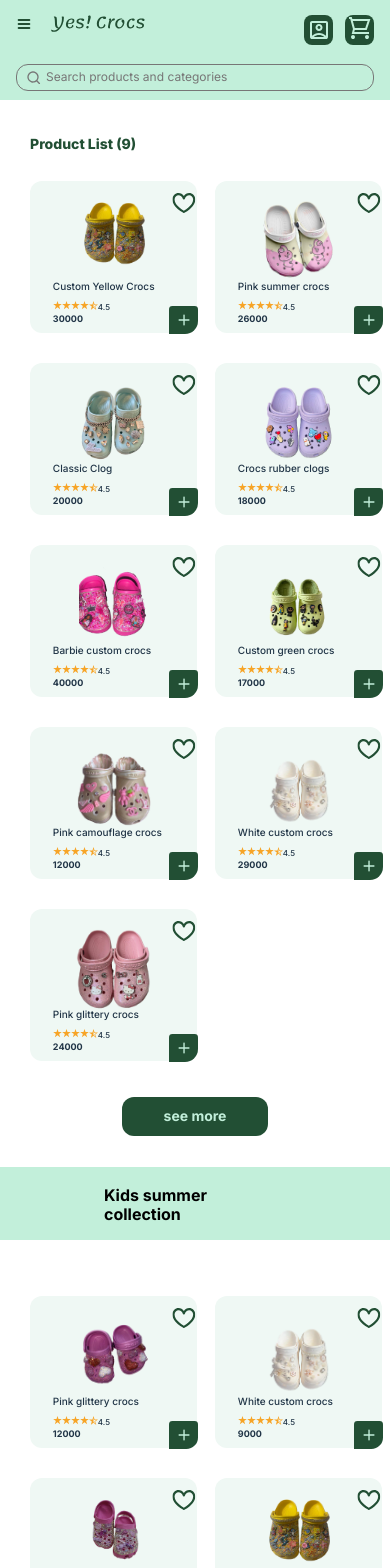
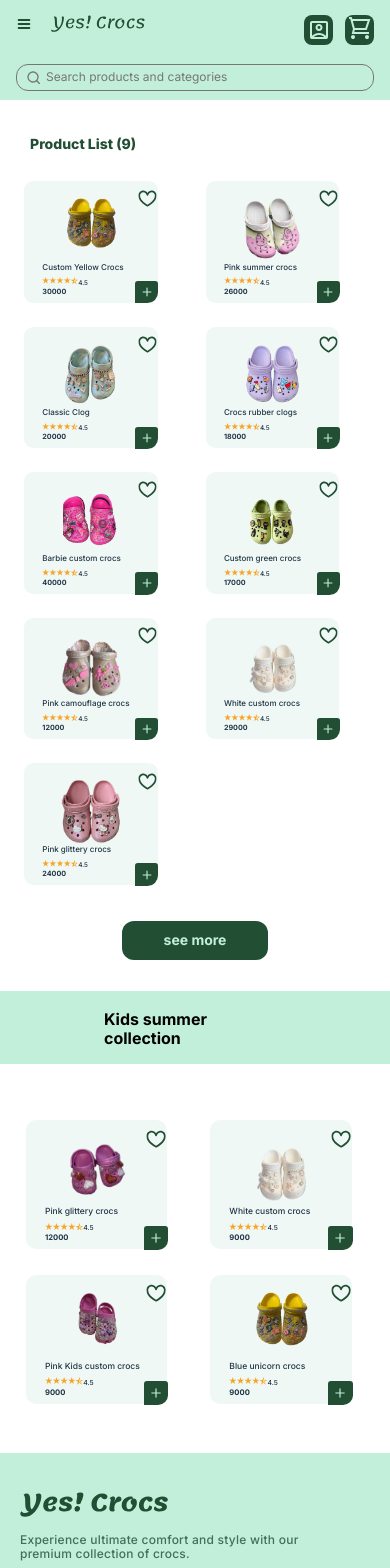
Before and after one commit to TobiLean/yes_crocs, a React (Vite) app: page / in a window 390 px wide. Shown: the top 1568 px of the page. Built offline with nearby package versions, Linux system fonts and the light colour scheme.

Commit message:
better responsiveness on smaller screens

```diff
--- a/src/App.css
+++ b/src/App.css
@@ -1928,3 +1928,31 @@
     border-radius: 0px 4px 4px 0px;
   }
 }
+
+@media screen and (max-width: 1400px) and (min-width: 1000px) {
+  .product-grid {
+    zoom: 0.8;
+  }
+
+  .special-section-grid {
+    zoom: 0.85;
+  }
+}
+
+@media screen and (max-width: 400px) and (min-width: 300px) {
+  .product-grid {
+    zoom: 0.8;
+  }
+
+  .special-section-grid {
+    zoom: 0.85;
+  }
+
+  .product-grid {
+    column-gap: 60px;
+  }
+
+  .special-section-grid {
+    column-gap: 50px;
+  }
+}
```
